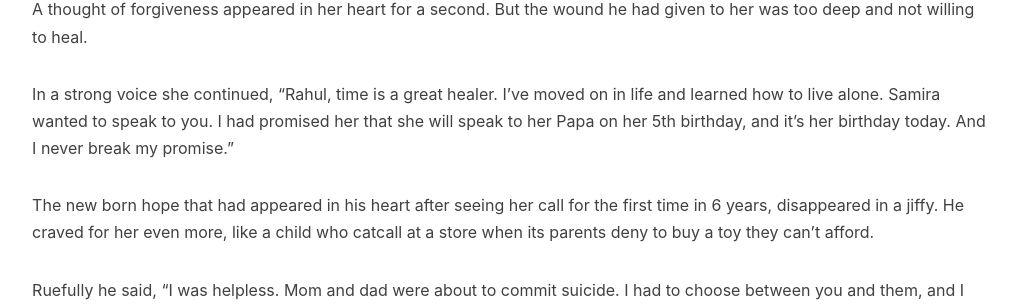
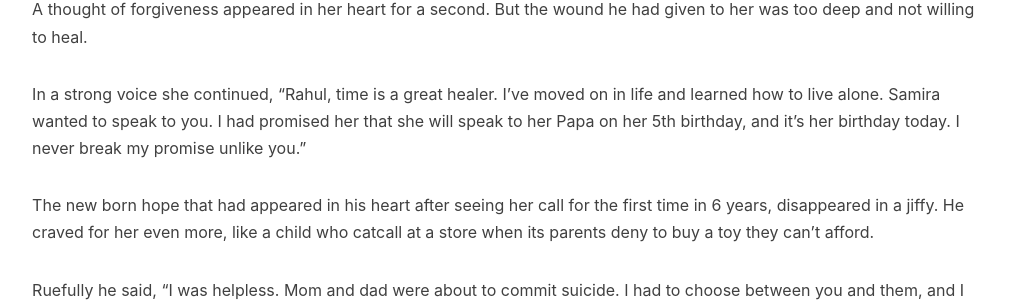
Before and after one commit to gargsaar/singlepage_website_ni, a Jekyll site: the page built from _posts/2019-09-04-i-am-glad-you-called.markdown, in a window 1280 px wide and 900 px high, scrolled down 940 px. Shown: the part 176-481 px from the top of the window, without its empty margins (103-1119 px from the left). Built offline with Jekyll 4.4.1, drawn with Linux system fonts in a browser that asks for light colours; nearby versions of some CDN libraries.

Commit message:
Update 2019-09-04-i-am-glad-you-called.markdown

```diff
--- a/_posts/2019-09-04-i-am-glad-you-called.markdown
+++ b/_posts/2019-09-04-i-am-glad-you-called.markdown
@@ -33,7 +33,7 @@ She tried to console, "Don’t cry. It's your birthday."
 
 A thought of forgiveness appeared in her heart for a second. But the wound he had given to her was too deep and not willing to heal.
 
-In a strong voice she continued, "Rahul, time is a great healer. I've moved on in life and learned how to live alone. Samira wanted to speak to you. I had promised her that she will speak to her Papa on her 5th birthday, and it's her birthday today. And I never break my promise."
+In a strong voice she continued, "Rahul, time is a great healer. I've moved on in life and learned how to live alone. Samira wanted to speak to you. I had promised her that she will speak to her Papa on her 5th birthday, and it's her birthday today. I never break my promise unlike you."
 
 The new born hope that had appeared in his heart after seeing her call for the first time in 6 years, disappeared in a jiffy. He craved for her even more, like a child who catcall at a store when its parents deny to buy a toy they can't afford.
 
```
